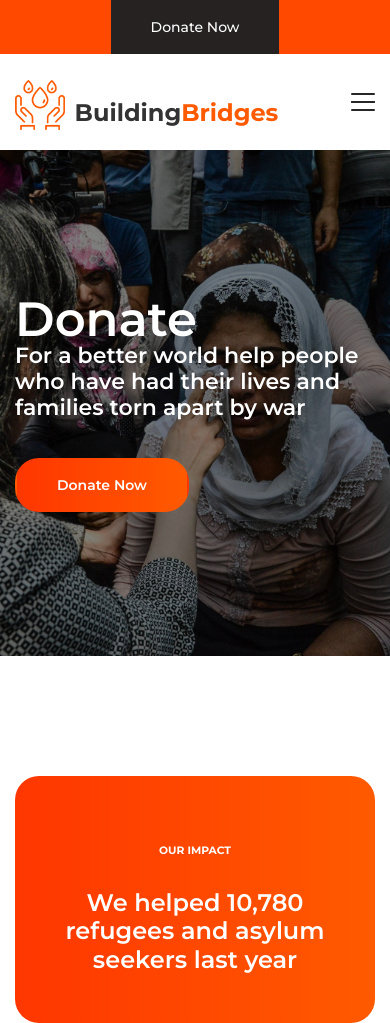
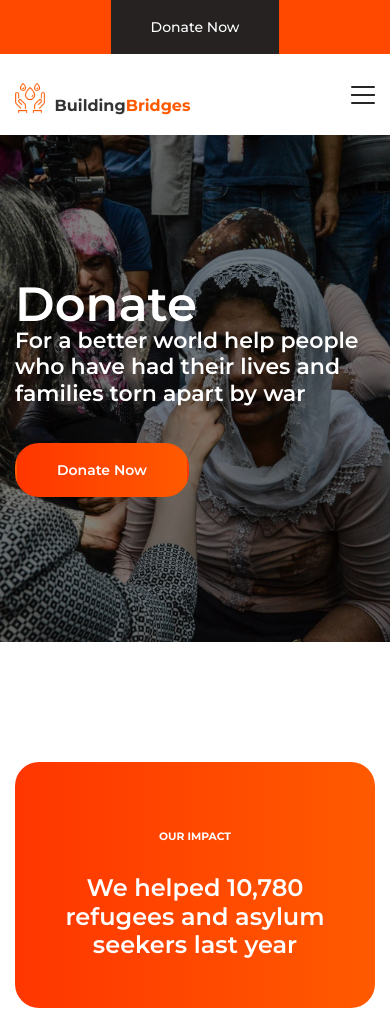
Before and after one commit to calebbenjin/charitytemplate, a plain HTML site: page index.html in a window 390 px wide. Shown: the top 1023 px of the page. Drawn offline with Linux system fonts and the light colour scheme; some packages are replaced by stand-ins of ours; a script that the page names is missing.

Commit message:
logo size

```diff
--- a/index.html
+++ b/index.html
@@ -185,6 +185,19 @@
       @media only screen and (max-width: 768px) {
         #mobileHeight {
           height: 60vh !important;
+        }
+
+        .logoStyle img{
+          width: 30px;
+        }
+
+        .text-logo {
+          color: #333;
+          font-weight: 900;
+          font-size: 1rem;
+          margin: 0;
+          margin-left: 0.6rem;
+          margin-top: 1rem;
         }
 
         .newsWrapper {
```
